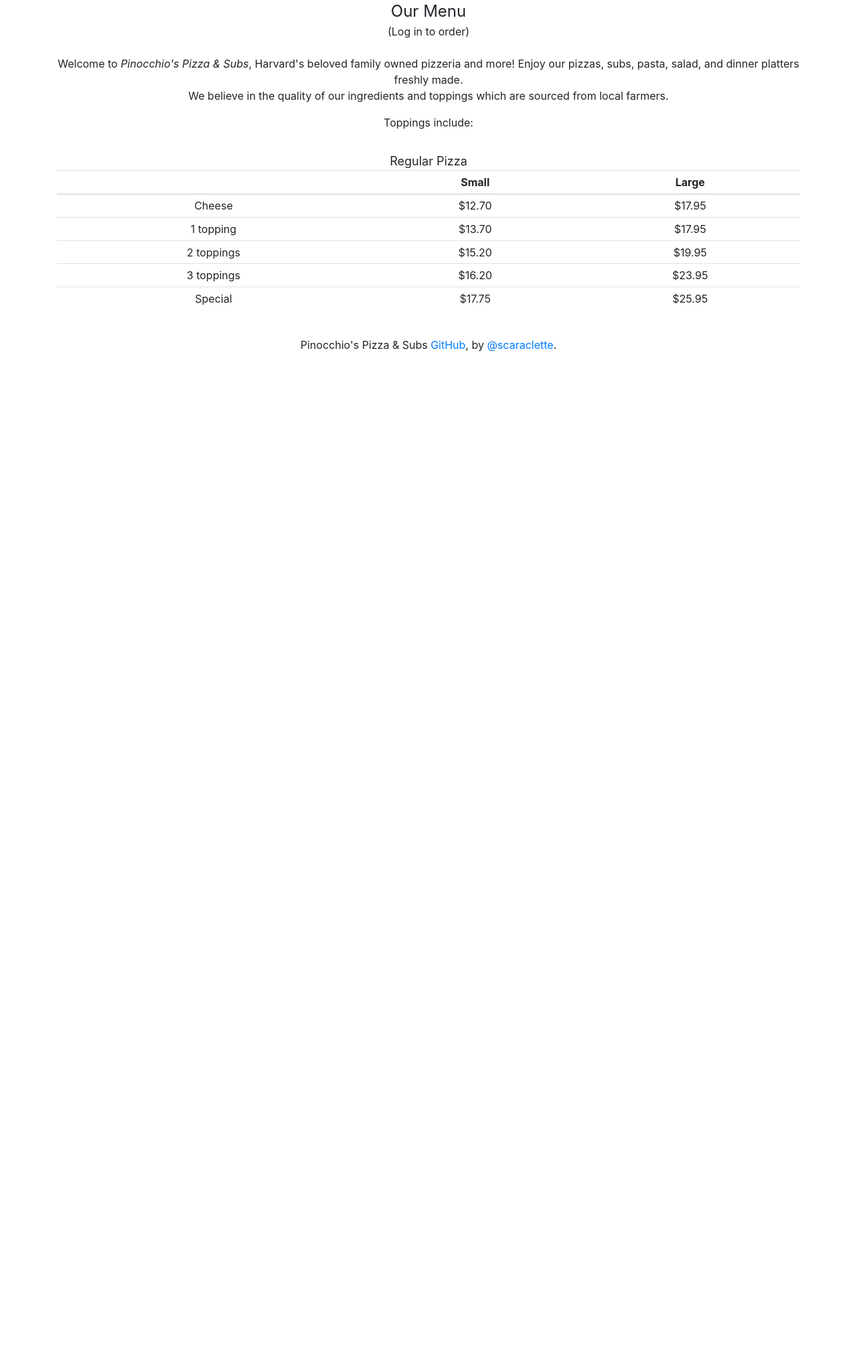
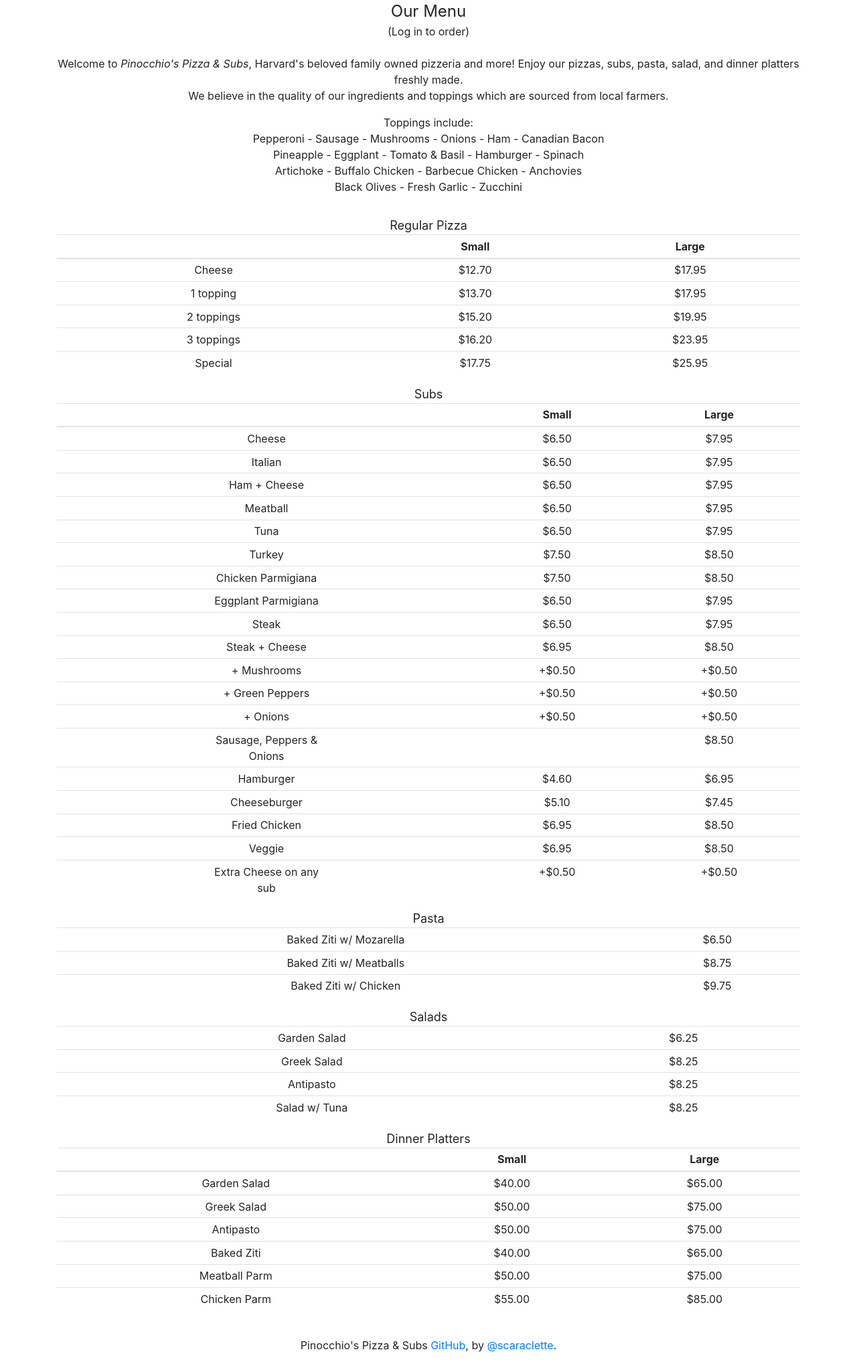
Before and after one commit to scaraclette/Pizza-App, a Django app: page /menu/ in a window 1280 px wide. Shown: the part 243-2280 px from the top of the page at 67% size. Before the commit the page ends 768 px from the top, so only its background shows below. Run offline with Django 3.2, Linux system fonts and the light colour scheme; some libraries are stand-ins or nearby versions.

Commit message:
completed menu

```diff
--- /dev/null
+++ b/templates/includes/pasta-menu.html
@@ -0,0 +1,19 @@
+{% load static %}
+
+<div class="menu-name">Pasta</div>
+<table class="table table-sm">
+    <tbody>
+        <tr>
+            <td>Baked Ziti w/ Mozarella</td>
+            <td>$6.50</td>
+        </tr>
+        <tr>
+            <td>Baked Ziti w/ Meatballs</td>
+            <td>$8.75</td>
+        </tr>
+        <tr>
+            <td>Baked Ziti w/ Chicken</td>
+            <td>$9.75</td>
+        </tr>
+    </tbody>
+</table>
--- a/templates/includes/pizza-menu.html
+++ b/templates/includes/pizza-menu.html
@@ -1,6 +1,6 @@
 {% load static %}
 
-<div class="menu-name"> Regular Pizza</div>
+<div class="menu-name">Regular Pizza</div>
 <table class="table table-sm">
     <thead>
         <tr>
--- /dev/null
+++ b/templates/includes/platter-menu.html
@@ -0,0 +1,44 @@
+{% load static %}
+
+<div class="menu-name">Dinner Platters</div>
+<table class="table table-sm">
+    <thead>
+        <tr>
+            <th scope="col"></th>
+            <th scope="col">Small</th>
+            <th scope="col">Large</th>
+        </tr>
+    </thead>
+    <tbody>
+        <tr>
+            <td>Garden Salad</td>
+            <td>$40.00</td>
+            <td>$65.00</td>
+        </tr>
+        <tr>
+            <td>Greek Salad</td>
+            <td>$50.00</td>
+            <td>$75.00</td>
+        </tr>
+        <tr>
+            <td>Antipasto</td>
+            <td>$50.00</td>
+            <td>$75.00</td>
+        </tr>
+        <tr>
+            <td>Baked Ziti</td>
+            <td>$40.00</td>
+            <td>$65.00</td>
+        </tr>
+        <tr>
+            <td>Meatball Parm</td>
+            <td>$50.00</td>
+            <td>$75.00</td>
+        </tr>
+        <tr>
+            <td>Chicken Parm</td>
+            <td>$55.00</td>
+            <td>$85.00</td>
+        </tr>
+    </tbody>
+</table>
--- /dev/null
+++ b/templates/includes/salad-menu.html
@@ -0,0 +1,23 @@
+{% load static %}
+
+<div class="menu-name">Salads</div>
+<table class="table table-sm">
+    <tbody>
+        <tr>
+            <td>Garden Salad</td>
+            <td>$6.25</td>
+        </tr>
+        <tr>
+            <td>Greek Salad</td>
+            <td>$8.25</td>
+        </tr>
+        <tr>
+            <td>Antipasto</td>
+            <td>$8.25</td>
+        </tr>
+        <tr>
+            <td>Salad w/ Tuna</td>
+            <td>$8.25</td>
+        </tr>
+    </tbody>
+</table>
--- /dev/null
+++ b/templates/includes/sub-menu.html
@@ -0,0 +1,109 @@
+{% load static %}
+
+<div class="menu-name">Subs</div>
+<table class="table table-sm">
+    <thead>
+        <tr>
+            <th scope="col"></th>
+            <th scope="col">Small</th>
+            <th scope="col">Large</th>
+        </tr>
+    </thead>
+    <tbody>
+        <tr>
+            <td>Cheese</td>
+            <td>$6.50</td>
+            <td>$7.95</td>
+        </tr>
+        <tr>
+            <td>Italian</td>
+            <td>$6.50</td>
+            <td>$7.95</td>
+        </tr>
+        <tr>
+            <td>Ham + Cheese</td>
+            <td>$6.50</td>
+            <td>$7.95</td>
+        </tr>
+        <tr>
+            <td>Meatball</td>
+            <td>$6.50</td>
+            <td>$7.95</td>
+        </tr>
+        <tr>
+            <td>Tuna</td>
+            <td>$6.50</td>
+            <td>$7.95</td>
+        </tr>
+        <tr>
+            <td>Turkey</td>
+            <td>$7.50</td>
+            <td>$8.50</td>
+        </tr>
+        <tr>
+            <td>Chicken Parmigiana</td>
+            <td>$7.50</td>
+            <td>$8.50</td>
+        </tr>
+        <tr>
+            <td>Eggplant Parmigiana</td>
+            <td>$6.50</td>
+            <td>$7.95</td>
+        </tr>
+        <tr>
+            <td>Steak</td>
+            <td>$6.50</td>
+            <td>$7.95</td>
+        </tr>
+        <tr>
+            <td>Steak + Cheese</td>
+            <td>$6.95</td>
+            <td>$8.50</td>
+        </tr>
+        <tr>
+            <td>+ Mushrooms</td>
+            <td>+$0.50</td>
+            <td>+$0.50</td>
+        </tr>
+        <tr>
+            <td>+ Green Peppers</td>
+            <td>+$0.50</td>
+            <td>+$0.50</td>
+        </tr>
+        <tr>
+            <td>+ Onions</td>
+            <td>+$0.50</td>
+            <td>+$0.50</td>
+        </tr>
+        <tr>
+            <td>Sausage, Peppers &<br>Onions</td>
+            <td></td>
+            <td>$8.50</td>
+        </tr>
+        <tr>
+            <td>Hamburger</td>
+            <td>$4.60</td>
+            <td>$6.95</td>
+        </tr>
+        <tr>
+            <td>Cheeseburger</td>
+            <td>$5.10</td>
+            <td>$7.45</td>
+        </tr>
+        <tr>
+            <td>Fried Chicken</td>
+            <td>$6.95</td>
+            <td>$8.50</td>
+        </tr>
+        <tr>
+            <td>Veggie</td>
+            <td>$6.95</td>
+            <td>$8.50</td>
+        </tr>
+        <tr>
+            <td>Extra Cheese on any<br>sub</td>
+            <td>+$0.50</td>
+            <td>+$0.50</td>
+        </tr>
+    </tbody>
+</table>
--- a/templates/index.html
+++ b/templates/index.html
@@ -20,7 +20,7 @@
 
                 <div class="row upper-padding">
                     <div class="col-sm">
-                        <button type="button" class="btn btn-secondary btn-lg">Menu</button>
+                        <a type="button" href="{% url 'menu' %}" class="btn btn-secondary btn-lg">Menu</a>
                     </div>
                     <div class="col-sm">
                         <img src="http://www.pinocchiospizza.net/images/pinocchio_72.gif" class="img-fluid" alt="Responsive image">
--- a/templates/menu.html
+++ b/templates/menu.html
@@ -25,11 +25,18 @@
             <br>
             <p>Welcome to <em>Pinocchio's Pizza & Subs</em>, Harvard's beloved family owned pizzeria and more! Enjoy our pizzas, subs, pasta, salad, and dinner platters freshly made. <br>We believe in the quality of our ingredients and toppings which are sourced from local farmers. </p>
             <p>Toppings include:<br>
-
+            Pepperoni - Sausage - Mushrooms - Onions - Ham - Canadian Bacon<br>
+            Pineapple - Eggplant - Tomato & Basil - Hamburger - Spinach<br>
+            Artichoke - Buffalo Chicken - Barbecue Chicken - Anchovies<br>
+            Black Olives - Fresh Garlic - Zucchini<br>
             </p>
         </div>
     <div class="container text-center main-menu">
         {% include 'includes/pizza-menu.html' %}
+        {% include 'includes/sub-menu.html' %}
+        {% include 'includes/pasta-menu.html' %}
+        {% include 'includes/salad-menu.html' %}
+        {% include 'includes/platter-menu.html' %}
     </div>
 
 
```
Also changed, not shown: db.sqlite3.
